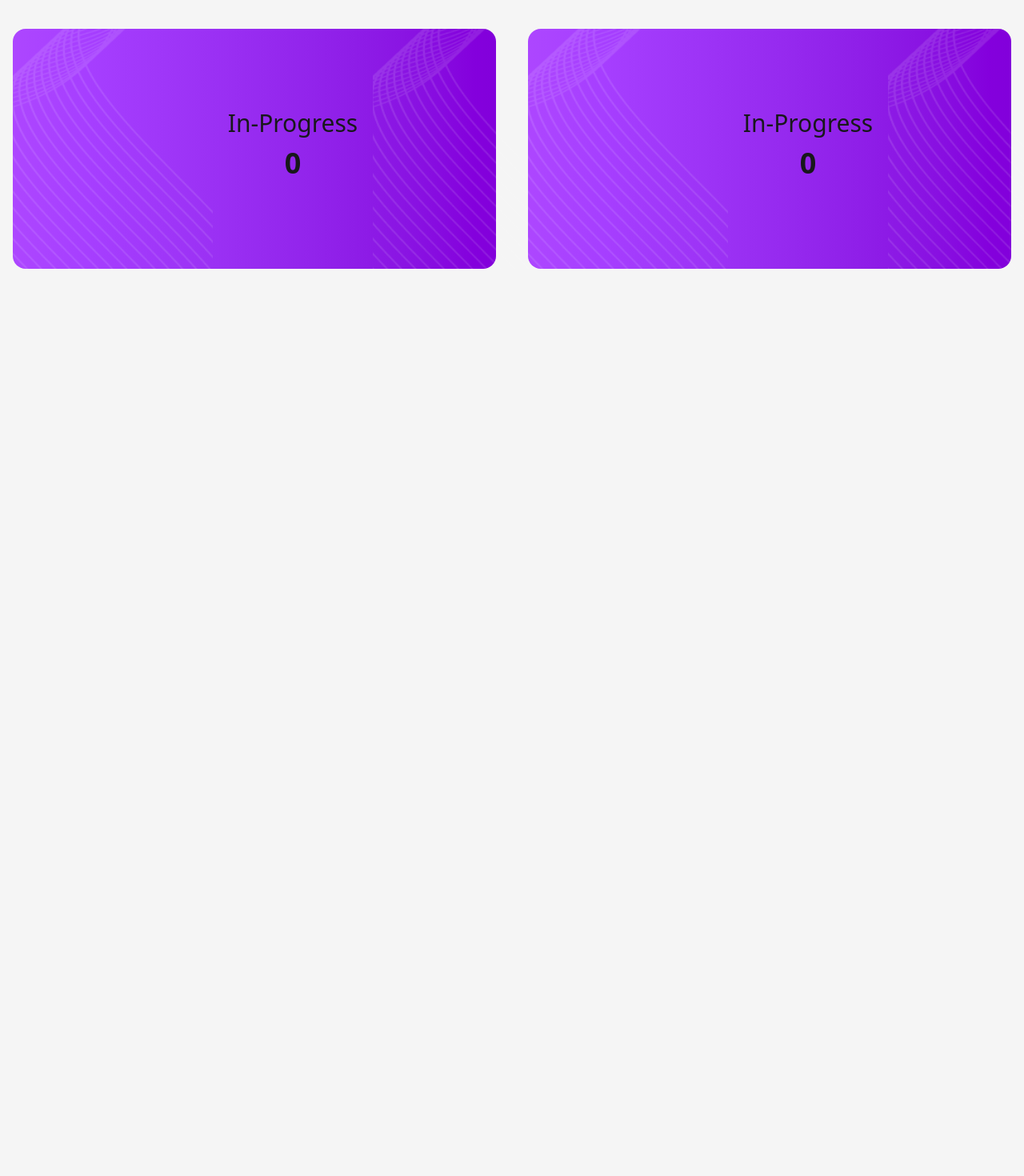
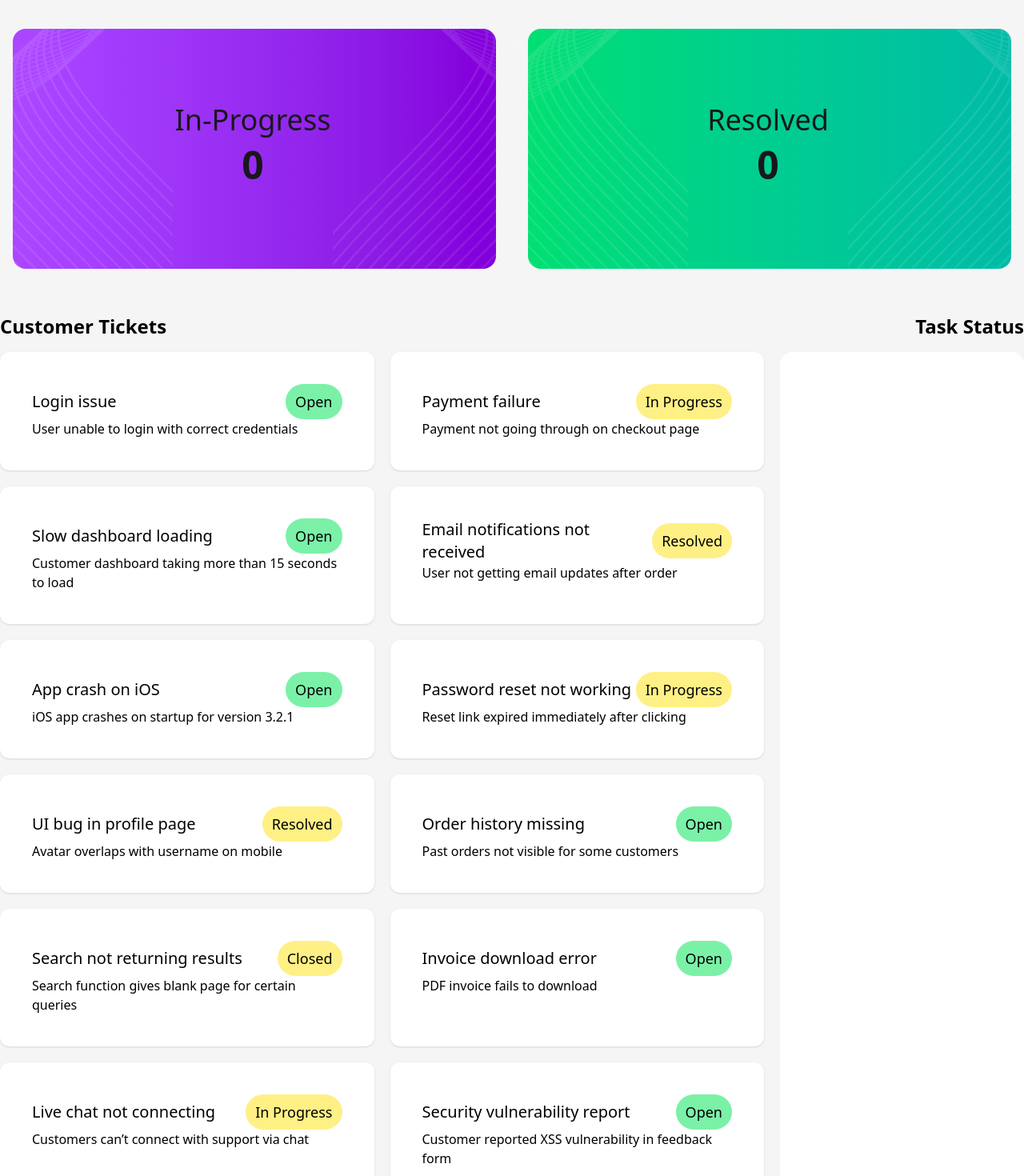
Before and after one commit to zoyan120dev/Customer-support, a React (Vite) app: page / in a window 1280 px wide. Shown: the part 100-1570 px from the top of the page at 80% size. Before the commit the page ends 800 px from the top, so only its background shows below. Built offline with nearby package versions, Linux system fonts and the light colour scheme.

Commit message:
Card section added

```diff
--- /dev/null
+++ b/public/customer.json
@@ -0,0 +1,110 @@
+[
+  {
+    "id": 1,
+    "title": "Login issue",
+    "description": "User unable to login with correct credentials",
+    "customer": "John Doe",
+    "priority": "High",
+    "status": "Open",
+    "createdAt": "2025-09-20T10:30:00Z"
+  },
+  {
+    "id": 2,
+    "title": "Payment failure",
+    "description": "Payment not going through on checkout page",
+    "customer": "Alice Smith",
+    "priority": "Critical",
+    "status": "In Progress",
+    "createdAt": "2025-09-21T12:45:00Z"
+  },
+  {
+    "id": 3,
+    "title": "Slow dashboard loading",
+    "description": "Customer dashboard taking more than 15 seconds to load",
+    "customer": "David Lee",
+    "priority": "Medium",
+    "status": "Open",
+    "createdAt": "2025-09-19T09:15:00Z"
+  },
+  {
+    "id": 4,
+    "title": "Email notifications not received",
+    "description": "User not getting email updates after order",
+    "customer": "Sophia Taylor",
+    "priority": "High",
+    "status": "Resolved",
+    "createdAt": "2025-09-18T16:20:00Z"
+  },
+  {
+    "id": 5,
+    "title": "App crash on iOS",
+    "description": "iOS app crashes on startup for version 3.2.1",
+    "customer": "Michael Johnson",
+    "priority": "Critical",
+    "status": "Open",
+    "createdAt": "2025-09-22T08:00:00Z"
+  },
+  {
+    "id": 6,
+    "title": "Password reset not working",
+    "description": "Reset link expired immediately after clicking",
+    "customer": "Emma Wilson",
+    "priority": "High",
+    "status": "In Progress",
+    "createdAt": "2025-09-20T14:05:00Z"
+  },
+  {
+    "id": 7,
+    "title": "UI bug in profile page",
+    "description": "Avatar overlaps with username on mobile",
+    "customer": "Chris Brown",
+    "priority": "Low",
+    "status": "Resolved",
+    "createdAt": "2025-09-17T11:10:00Z"
+  },
+  {
+    "id": 8,
+    "title": "Order history missing",
+    "description": "Past orders not visible for some customers",
+    "customer": "Liam Martinez",
+    "priority": "High",
+    "status": "Open",
+    "createdAt": "2025-09-23T09:50:00Z"
+  },
+  {
+    "id": 9,
+    "title": "Search not returning results",
+    "description": "Search function gives blank page for certain queries",
+    "customer": "Olivia Davis",
+    "priority": "Medium",
+    "status": "Closed",
+    "createdAt": "2025-09-15T13:40:00Z"
+  },
+  {
+    "id": 10,
+    "title": "Invoice download error",
+    "description": "PDF invoice fails to download",
+    "customer": "Noah Anderson",
+    "priority": "Medium",
+    "status": "Open",
+    "createdAt": "2025-09-24T07:25:00Z"
+  },
+  {
+    "id": 11,
+    "title": "Live chat not connecting",
+    "description": "Customers can’t connect with support via chat",
+    "customer": "Ava Thomas",
+    "priority": "High",
+    "status": "In Progress",
+    "createdAt": "2025-09-25T11:55:00Z"
+  },
+  {
+    "id": 12,
+    "title": "Security vulnerability report",
+    "description": "Customer reported XSS vulnerability in feedback form",
+    "customer": "Ethan Garcia",
+    "priority": "Critical",
+    "status": "Open",
+    "createdAt": "2025-09-26T09:00:00Z"
+  }
+]
--- a/src/App.jsx
+++ b/src/App.jsx
@@ -1,12 +1,24 @@
+import { Suspense } from "react"
 import HeroArea from "./Component/HeroArea"
 import NavbarArea from "./Component/Navbar"
+import CustomerTicktes from "./Component/CustomerTicktes"
+
+const fetchCustomer= async() => {
+    const res = await fetch('/customer.json')
+    return  res.json()
+}
 
 function App() {
+
+  const customerPromise = fetchCustomer()
 
   return (
     <>
        <NavbarArea/>
        <HeroArea/>
+      <Suspense fallback={<span className="loading loading-bars loading-xl text-black"></span>}>
+            <CustomerTicktes customerPromise={customerPromise}/>
+      </Suspense>
     </>
   )
 }
--- /dev/null
+++ b/src/Component/CustomerCard/CustomerCard.jsx
@@ -0,0 +1,20 @@
+import React from 'react'
+
+function CustomerCard({customreItms}) {
+  console.log(customreItms.description)
+  return (
+   <>
+     <div className='text-black p-10 bg-white shadow rounded-xl cursor-pointer'>
+         <div className='flex justify-between items-center'>
+            <h2 className='font-medium text-xl'>{customreItms.title}</h2>
+              <div className={` px-3 py-2 rounded-3xl ${customreItms.status === 'Open' ? 'bg-green-300' :'bg-yellow-200'}`}>
+                <span className='text-lg font-medium'>{customreItms.status}</span>
+              </div>
+         </div>
+         <p>{customreItms.description}</p>
+     </div>
+   </>
+  )
+}
+
+export default CustomerCard
--- /dev/null
+++ b/src/Component/CustomerTicktes.jsx
@@ -0,0 +1,31 @@
+import React, { use } from "react";
+import CustomerCard from "./CustomerCard/CustomerCard";
+
+function CustomerTicktes({ customerPromise }) {
+  const customers = use(customerPromise);
+  return (
+    <>
+      <div className="max-w-[1300px] mx-auto">
+        <div className="flex justify-between items-center">
+          <h1 className="text-2xl text-black font-bold">Customer Tickets</h1>
+          <h1 className="text-2xl text-black font-bold">Task Status</h1>
+        </div>
+        <div className="grid grid-cols-12 py-4 gap-5">
+          <div className="col-span-9">
+            <div className="grid grid-cols-2 gap-5">
+                {customers.map((customreItms) => (
+               <CustomerCard customreItms={customreItms} />
+              ))}
+            </div>
+          </div>
+          {/* ritght side */}
+           <div className="col-span-3 bg-white rounded-2xl">
+
+           </div>
+        </div>
+      </div>
+    </>
+  );
+}
+
+export default CustomerTicktes;
--- a/src/Component/HeroArea.jsx
+++ b/src/Component/HeroArea.jsx
@@ -9,36 +9,36 @@ function HeroArea() {
             <img
               src="./vector1.png"
               alt=""
-              className="w-[250px] h-[300px] object-cover"
+              className="w-[200px] h-[300px] object-cover"
             />
             <div className="flex flex-col items-center justify-center w-[300px]  mx-auto">
-              <h1 className="text-3xl font-medium w-[200px] text-center">
+              <h1 className="text-4xl font-medium w-[200px] text-center">
                 In-Progress
               </h1>
-              <span className="text-4xl font-bold py-3">0</span>
+              <span className="text-5xl font-bold py-3">0</span>
             </div>
+            <img
+              src="./vector.png"
+              alt=""
+              className="w-[300px] h-[300px] object-cover"
+            />
+          </div>
+          <div className=" bg-gradient-to-r from-green-400 to-teal-500 flex rounded-2xl flex-col md:flex-row">
             <img
               src="./vector1.png"
               alt=""
-              className="w-[250px] h-[300px] object-cover"
-            />
-          </div>
-          <div className="bg-gradient-to-r from-purple-500 to-purple-700 hover:from-purple-600 hover:to-purple-800 flex rounded-2xl flex-col md:flex-row">
-            <img
-              src="./vector1.png"
-              alt=""
-              className="w-[250px] h-[300px] object-cover"
+              className="w-[200px] h-[300px] object-cover"
             />
             <div className="flex flex-col items-center justify-center w-[300px] mx-auto">
-              <h1 className="text-3xl font-medium w-[200px] text-center">
-                In-Progress
+              <h1 className="text-4xl font-medium w-[200px] text-center">
+               Resolved
               </h1>
-              <span className="text-4xl font-bold py-3">0</span>
+              <span className="text-5xl font-bold py-3">0</span>
             </div>
             <img
-              src="./vector1.png"
+              src="./vector.png"
               alt=""
-              className="w-[250px] h-[300px] object-cover"
+              className="w-[300px] h-[300px] object-cover"
             />
           </div>
         </div>
--- a/src/Component/Navbar.jsx
+++ b/src/Component/Navbar.jsx
@@ -5,7 +5,7 @@ const NavItems = ['Home', "FAQ", 'Change log', 'Blog', 'Download', 'Contact']
 function NavbarArea() {
   return (
     <>
-    <div className="bg-[#ffff] p-5 shadow sticky top-0 w-full">
+    <div className="bg-[#ffff] p-5 shadow sticky top-0 max-w-full">
          <div className="max-w-[1300px] mx-auto flex justify-between items-center">
         <div>
             <a href="#" className="font-bold md:text-2xl text-lg text-black">CS — Ticket System</a>
```
Also changed, not shown: public/vector.png (added), public/vector2.png (renamed from src/assets/vector2.png).
